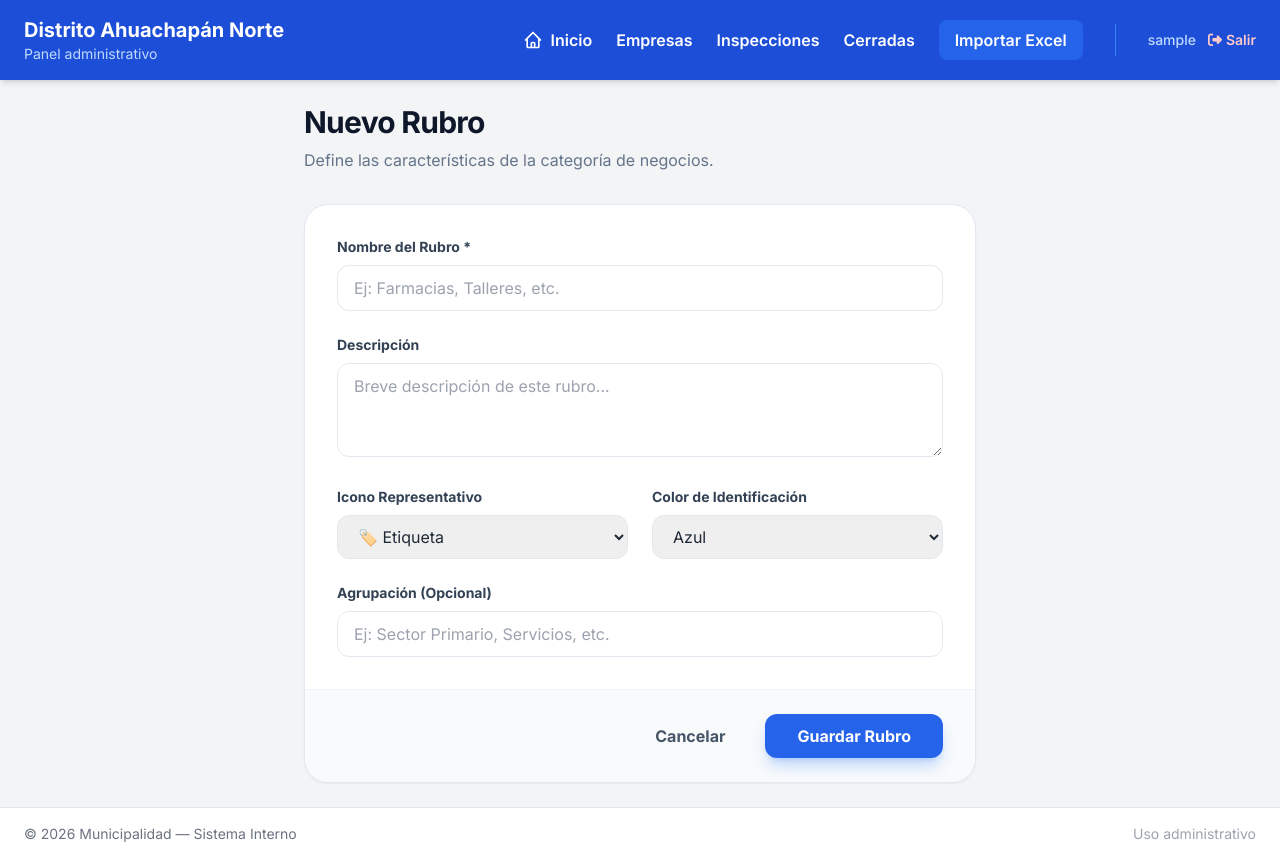
After one commit to Hector07911/Distrito-Ahuachapan-Norte-, a Flask app: page /rubro/nuevo in a window 1280 px wide. The commit adds this page. Run offline with Flask 3, Linux system fonts and the light colour scheme; the visitor is signed in with stand-in values (Sample User, id 1); some libraries are stand-ins or nearby versions.

Commit message:
Implementacion de categorias de rubros

```diff
--- a/app/routes.py
+++ b/app/routes.py
@@ -1,6 +1,6 @@
 from flask import Blueprint, render_template, request, redirect, url_for, session, flash, jsonify
 import os
-from app.models import Empresa, Contacto, Inspeccion, EmpresaCerrada, HistorialPago, Role, Usuario
+from app.models import Empresa, Contacto, Inspeccion, EmpresaCerrada, HistorialPago, Role, Usuario, Rubro
 from app import db
 from sqlalchemy import func
 from datetime import datetime
@@ -104,26 +104,27 @@ def index():
         total_inspecciones = db.session.query(Inspeccion).count()
         total_cerradas = db.session.query(EmpresaCerrada).count()
 
-        # 2. Categorización Dinámica con ILIKE (Solo para negocios ACTIVOS)
-        cat_tiendas = db.session.query(Empresa).filter(
-            Empresa.estado_actual != 'CERRADO',
-            ((Empresa.nombre_negocio.ilike('%TIENDA%')) |
-             (Empresa.nombre_negocio.ilike('%ABARROTES%')) |
-             (Empresa.nombre_negocio.ilike('%DESPENSA%')) |
-             (Empresa.nombre_negocio.ilike('%SUPER%')) |
-             (Empresa.nombre_negocio.ilike('%BAZAR%')))
-        ).count()
+        # 2. Categorización Dinámica por Rubros (Solo para negocios ACTIVOS)
+        rubros_stats = []
+        all_rubros = Rubro.query.order_by(Rubro.nombre).all()
 
-        cat_restaurantes = db.session.query(Empresa).filter(
-            Empresa.estado_actual != 'CERRADO',
-            ((Empresa.nombre_negocio.ilike('%RESTAURANTE%')) |
-             (Empresa.nombre_negocio.ilike('%COMEDOR%')) |
-             (Empresa.nombre_negocio.ilike('%PUPUSERIA%')) |
-             (Empresa.nombre_negocio.ilike('%CAFETERIA%')) |
-             (Empresa.nombre_negocio.ilike('%CAFE%')))
-        ).count()
+        for r in all_rubros:
+            count = db.session.query(Empresa).filter(
+                Empresa.estado_actual == 'ACTIVO',
+                Empresa.rubro_id == r.id
+            ).count()
+            rubros_stats.append({
+                'id': r.id,
+                'nombre': r.nombre,
+                'icono': r.icono,
+                'color': r.color,
+                'count': count,
+                'categoria': r.categoria
+            })
 
-        cat_otros = max(0, total_activas - (cat_tiendas + cat_restaurantes))
+        # Conteos de empresas activas sin rubro asignado
+        total_con_rubro = sum(s['count'] for s in rubros_stats)
+        cat_otros = max(0, total_activas - total_con_rubro)
 
         # 3. Proyección (Scalar para evitar errores si no hay datos)
         proyeccion_2026 = db.session.query(func.sum(HistorialPago.monto_mensual))\
@@ -136,8 +137,7 @@ def index():
             total_tramites=total_tramites,
             total_inspecciones=total_inspecciones,
             total_cerradas=total_cerradas,
-            cat_tiendas=cat_tiendas,
-            cat_restaurantes=cat_restaurantes,
+            rubros_stats=rubros_stats,
             cat_otros=cat_otros,
             proyeccion_2026=proyeccion_2026
         )
@@ -146,7 +146,17 @@ def index():
         db.session.rollback() # Limpia la tubería si hubo Broken Pipe
         print(f"Error crítico en Dashboard: {e}")
         # Retornamos valores seguros para que el usuario no vea una página de error
-        return render_template('index.html', total=0, cerradas=0, cat_tiendas=0, cat_restaurantes=0, cat_otros=0)
+        return render_template(
+            'index.html',
+            total_padron=0,
+            total_activas=0,
+            total_tramites=0,
+            total_inspecciones=0,
+            total_cerradas=0,
+            rubros_stats=[],
+            cat_otros=0,
+            proyeccion_2026=0
+        )
 
 @main.route("/empresas")
 @login_required
@@ -158,28 +168,37 @@ def empresas():
         query = db.session.query(Empresa)
 
         # 2. Aplicar filtros de categoría
-        # NOTA: Ahora solo mostramos ACTIVAS por defecto o por categoría
-        if filtro == 'tienda':
+        if filtro.isdigit():
+            # Filtro por Rubro ID
+            query = query.filter(Empresa.rubro_id == int(filtro), Empresa.estado_actual == 'ACTIVO')
+            rubro_obj = Rubro.query.get(int(filtro))
+            titulo = f"Rubro: {rubro_obj.nombre}" if rubro_obj else "Rubro no encontrado"
+        elif filtro == 'tienda':
             query = query.filter(
                 (Empresa.nombre_negocio.ilike('%TIENDA%')) |
                 (Empresa.nombre_negocio.ilike('%ABARROTES%'))
             ).filter(Empresa.estado_actual == 'ACTIVO')
+            titulo = "Listado de Tiendas"
         elif filtro == 'restaurante':
             query = query.filter(
                 (Empresa.nombre_negocio.ilike('%RESTAURANTE%')) |
                 (Empresa.nombre_negocio.ilike('%COMEDOR%'))
             ).filter(Empresa.estado_actual == 'ACTIVO')
+            titulo = "Listado de Restaurantes"
         elif filtro == 'otro':
             query = query.filter(
+                Empresa.rubro_id == None,
                 ~Empresa.nombre_negocio.ilike('%TIENDA%'),
                 ~Empresa.nombre_negocio.ilike('%ABARROTES%'),
                 ~Empresa.nombre_negocio.ilike('%RESTAURANTE%'),
                 ~Empresa.nombre_negocio.ilike('%COMEDOR%'),
                 Empresa.estado_actual == 'ACTIVO'
             )
+            titulo = "Otros Negocios"
         else:
             # Por defecto: Solo activas
             query = query.filter(Empresa.estado_actual == 'ACTIVO')
+            titulo = "Listado de Activas"
 
         # 3. Ejecutar la consulta con ordenamiento y CARGA ANTICIPADA (Eager Loading)
         # Esto evita el error de TIMEOUT en Render al traer contactos en una sola consulta
@@ -189,7 +208,7 @@ def empresas():
         return render_template(
             "empresas.html",
             empresas=empresas_list,
-            titulo="Listado de Activas",
+            titulo=titulo,
             subtitulo="Negocios vigentes en el municipio",
             filtro_predeterminado=filtro
         )
@@ -235,7 +254,8 @@ def nueva_empresa():
                 nit=request.form.get('nit'),
                 nrc=request.form.get('nrc'),
                 estado_actual=estado_input,
-                notas=request.form.get('notas')
+                notas=request.form.get('notas'),
+                rubro_id=request.form.get('rubro_id') if request.form.get('rubro_id') else None
             )
 
             fecha_str = request.form.get('fecha_registro')
@@ -291,7 +311,8 @@ def nueva_empresa():
             print(f"Error al crear empresa: {e}")
             flash(f'❌ Error al guardar: {str(e)}. Verifique los datos e intente nuevamente.', 'error')
 
-    return render_template('empresas_form.html', empresa=None, action='crear')
+    rubros_list = Rubro.query.order_by(Rubro.nombre).all()
+    return render_template('empresas_form.html', empresa=None, action='crear', rubros_list=rubros_list)
 
 @main.route('/empresas/editar/<int:id>', methods=['GET', 'POST'])
 @login_required
@@ -323,6 +344,7 @@ def editar_empresa(id):
             empresa.nit = request.form.get('nit') or empresa.nit
             empresa.nrc = request.form.get('nrc') or empresa.nrc
             empresa.notas = request.form.get('notas') or empresa.notas
+            empresa.rubro_id = request.form.get('rubro_id') if request.form.get('rubro_id') else None
 
             fecha_str = request.form.get('fecha_registro')
             if fecha_str:
@@ -417,7 +439,8 @@ def editar_empresa(id):
             print(f"Error editando empresa {id}: {e}")
             flash(f'❌ Error al actualizar: {str(e)}', 'error')
 
-    return render_template('empresas_form.html', empresa=empresa, action='editar')
+    rubros_list = Rubro.query.order_by(Rubro.nombre).all()
+    return render_template('empresas_form.html', empresa=empresa, action='editar', rubros_list=rubros_list)
 # --- IMPORTACIÓN MASIVA ---
 
 @main.route("/importar", methods=["GET", "POST"])
@@ -601,3 +624,107 @@ def detalle_empresa(id):
         print(f"Error al cargar detalle de empresa {id}: {e}")
         flash("Error de conexión al cargar el expediente", "error")
         return redirect(url_for('main.empresas'))
+
+# --- RUTAS DE RÚBRICAS ---
+
+@main.route('/rubros')
+@login_required
+def rubros():
+    rubros = Rubro.query.order_by(Rubro.nombre).all()
+    return render_template('rubros.html', rubros=rubros)
+
+@main.route('/rubro/nuevo', methods=['GET', 'POST'])
+@login_required
+def nuevo_rubro():
+    if request.method == 'POST':
+        nombre = request.form.get('nombre', '').strip()
+        descripcion = request.form.get('descripcion', '').strip()
+        icono = request.form.get('icono', 'tag').strip()
+        color = request.form.get('color', 'blue').strip()
+        categoria = request.form.get('categoria', '').strip()
+
+        if not nombre:
+            flash('El nombre del rubro es obligatorio', 'error')
+            return render_template('rubro_form.html')
+
+        # Verificar que no exista
+        existe = Rubro.query.filter_by(nombre=nombre).first()
+        if existe:
+            flash('Ya existe un rubro con ese nombre', 'error')
+            return render_template('rubro_form.html')
+
+        try:
+            rubro = Rubro(
+                nombre=nombre,
+                descripcion=descripcion,
+                icono=icono,
+                color=color,
+                categoria=categoria
+            )
+            db.session.add(rubro)
+            db.session.commit()
+            flash('Rubro creado exitosamente', 'success')
+            return redirect(url_for('main.rubros'))
+        except Exception as e:
+            db.session.rollback()
+            flash(f'Error al crear rubro: {str(e)}', 'error')
+
+    return render_template('rubro_form.html')
+
+@main.route('/rubro/<int:id>/editar', methods=['GET', 'POST'])
+@login_required
+def editar_rubro(id):
+    rubro = Rubro.query.get_or_404(id)
+
+    if request.method == 'POST':
+        nombre = request.form.get('nombre', '').strip()
+        descripcion = request.form.get('descripcion', '').strip()
+        icono = request.form.get('icono', 'tag').strip()
+        color = request.form.get('color', 'blue').strip()
+        categoria = request.form.get('categoria', '').strip()
+
+        if not nombre:
+            flash('El nombre del rubro es obligatorio', 'error')
+            return render_template('rubro_form.html', rubro=rubro)
+
+        # Verificar que no exista otro con el mismo nombre
+        existe = Rubro.query.filter(Rubro.nombre == nombre, Rubro.id != id).first()
+        if existe:
+            flash('Ya existe otro rubro con ese nombre', 'error')
+            return render_template('rubro_form.html', rubro=rubro)
+
+        try:
+            rubro.nombre = nombre
+            rubro.descripcion = descripcion
+            rubro.icono = icono
+            rubro.color = color
+            rubro.categoria = categoria
+            db.session.commit()
+            flash('Rubro actualizado exitosamente', 'success')
+            return redirect(url_for('main.rubros'))
+        except Exception as e:
+            db.session.rollback()
+            flash(f'Error al actualizar rubro: {str(e)}', 'error')
+
+    return render_template('rubro_form.html', rubro=rubro)
+
+@main.route('/rubro/<int:id>/eliminar', methods=['POST'])
+@login_required
+def eliminar_rubro(id):
+    rubro = Rubro.query.get_or_404(id)
+
+    # Verificar que no tenga empresas asociadas
+    empresas_count = Empresa.query.filter_by(rubro_id=id).count()
+    if empresas_count > 0:
+        flash(f'No se puede eliminar el rubro porque tiene {empresas_count} empresas asociadas', 'error')
+        return redirect(url_for('main.rubros'))
+
+    try:
+        db.session.delete(rubro)
+        db.session.commit()
+        flash('Rubro eliminado exitosamente', 'success')
+    except Exception as e:
+        db.session.rollback()
+        flash(f'Error al eliminar rubro: {str(e)}', 'error')
+
+    return redirect(url_for('main.rubros'))
--- a/app/templates/base.html
+++ b/app/templates/base.html
@@ -38,12 +38,9 @@
 
                 <!-- Logo / Título -->
                 <div class="flex items-center gap-4">
-                    <div class="w-12 h-12 bg-white rounded-lg flex items-center justify-center shadow">
-                        <span class="text-2xl">🏛️</span>
-                    </div>
                     <div>
                         <h1 class="text-white font-bold text-xl">
-                            Distrito Ahuachapán Norte - Sistema de Empresas Municipales
+                            Distrito Ahuachapán Norte
                         </h1>
                         <p class="text-blue-200 text-sm">
                             Panel administrativo
--- /dev/null
+++ b/app/templates/rubro_form.html
@@ -0,0 +1,89 @@
+{% extends "base.html" %}
+
+{% block content %}
+<div class="max-w-2xl mx-auto">
+    <div class="mb-8">
+        <h3 class="text-3xl font-bold text-slate-900 tracking-tight">
+            {% if rubro %}Editar Rubro{% else %}Nuevo Rubro{% endif %}
+        </h3>
+        <p class="text-slate-500 mt-2">Define las características de la categoría de negocios.</p>
+    </div>
+
+    <form method="POST" class="bg-white rounded-3xl border border-slate-200 shadow-sm overflow-hidden">
+        <div class="p-8 space-y-6">
+            <div>
+                <label for="nombre" class="block text-sm font-bold text-slate-700 mb-2">Nombre del Rubro *</label>
+                <input type="text" name="nombre" id="nombre" value="{{ rubro.nombre if rubro else '' }}" required
+                    placeholder="Ej: Farmacias, Talleres, etc."
+                    class="w-full px-4 py-2.5 rounded-xl border border-slate-200 focus:border-blue-500 focus:ring-4 focus:ring-blue-500/10 transition-all outline-none">
+            </div>
+
+            <div>
+                <label for="descripcion" class="block text-sm font-bold text-slate-700 mb-2">Descripción</label>
+                <textarea name="descripcion" id="descripcion" rows="3" placeholder="Breve descripción de este rubro..."
+                    class="w-full px-4 py-2.5 rounded-xl border border-slate-200 focus:border-blue-500 focus:ring-4 focus:ring-blue-500/10 transition-all outline-none">{{ rubro.descripcion if rubro else '' }}</textarea>
+            </div>
+
+            <div class="grid grid-cols-1 md:grid-cols-2 gap-6">
+                <div>
+                    <label for="icono" class="block text-sm font-bold text-slate-700 mb-2">Icono Representativo</label>
+                    <select name="icono" id="icono"
+                        class="w-full px-4 py-2.5 rounded-xl border border-slate-200 outline-none focus:border-blue-500">
+                        <option value="tag" {% if rubro and rubro.icono=='tag' %}selected{% endif %}>🏷️ Etiqueta
+                        </option>
+                        <option value="shopping" {% if rubro and rubro.icono=='shopping' %}selected{% endif %}>🛒
+                            Comercio</option>
+                        <option value="food" {% if rubro and rubro.icono=='food' %}selected{% endif %}>🍽️ Alimentación
+                        </option>
+                        <option value="health" {% if rubro and rubro.icono=='health' %}selected{% endif %}>🏥 Salud
+                        </option>
+                        <option value="tool" {% if rubro and rubro.icono=='tool' %}selected{% endif %}>🛠️
+                            Servicios/Talleres</option>
+                        <option value="car" {% if rubro and rubro.icono=='car' %}selected{% endif %}>🚗 Automotriz
+                        </option>
+                        <option value="clothes" {% if rubro and rubro.icono=='clothes' %}selected{% endif %}>👕
+                            Ropa/Moda</option>
+                        <option value="home" {% if rubro and rubro.icono=='home' %}selected{% endif %}>🏠
+                            Ferreterías/Hogar</option>
+                    </select>
+                </div>
+
+                <div>
+                    <label for="color" class="block text-sm font-bold text-slate-700 mb-2">Color de
+                        Identificación</label>
+                    <select name="color" id="color"
+                        class="w-full px-4 py-2.5 rounded-xl border border-slate-200 outline-none focus:border-blue-500">
+                        <option value="blue" {% if rubro and rubro.color=='blue' %}selected{% endif %}>Azul</option>
+                        <option value="purple" {% if rubro and rubro.color=='purple' %}selected{% endif %}>Púrpura
+                        </option>
+                        <option value="orange" {% if rubro and rubro.color=='orange' %}selected{% endif %}>Naranja
+                        </option>
+                        <option value="green" {% if rubro and rubro.color=='green' %}selected{% endif %}>Verde</option>
+                        <option value="rose" {% if rubro and rubro.color=='rose' %}selected{% endif %}>Rosa</option>
+                        <option value="indigo" {% if rubro and rubro.color=='indigo' %}selected{% endif %}>Índigo
+                        </option>
+                    </select>
+                </div>
+            </div>
+
+            <div>
+                <label for="categoria" class="block text-sm font-bold text-slate-700 mb-2">Agrupación (Opcional)</label>
+                <input type="text" name="categoria" id="categoria" value="{{ rubro.categoria if rubro else '' }}"
+                    placeholder="Ej: Sector Primario, Servicios, etc."
+                    class="w-full px-4 py-2.5 rounded-xl border border-slate-200 focus:border-blue-500 focus:ring-4 focus:ring-blue-500/10 transition-all outline-none">
+            </div>
+        </div>
+
+        <div class="px-8 py-6 bg-slate-50 border-t border-slate-100 flex justify-end gap-4">
+            <a href="{{ url_for('main.rubros') }}"
+                class="px-6 py-2.5 rounded-xl font-bold text-slate-600 hover:bg-slate-200 transition-all">
+                Cancelar
+            </a>
+            <button type="submit"
+                class="px-8 py-2.5 bg-blue-600 hover:bg-blue-700 text-white font-bold rounded-xl shadow-lg shadow-blue-500/30 transition-all">
+                Guardar Rubro
+            </button>
+        </div>
+    </form>
+</div>
+{% endblock %}
--- a/config.py
+++ b/config.py
@@ -27,7 +27,7 @@ class Config:
         PASS = os.getenv('MYSQL_PASSWORD', '')
         HOST = os.getenv('MYSQL_HOST', 'localhost')
         PORT = os.getenv('MYSQL_PORT', '3306')
-        DB   = os.getenv('MYSQL_DB', 'sistema_municipal')
+        DB   = os.getenv('MYSQL_DB', 'sistema_empresas')
         XAMPP_SOCKET = '/opt/lampp/var/mysql/mysql.sock'
 
         if os.path.exists(XAMPP_SOCKET):
```
Also changed, not shown: app/models.py (+13 -0 lines), app/templates/empresa_detalle.html (+12 -4 lines), app/templates/empresas.html (+7 -1 lines), app/templates/empresas_form.html (+18 -1 lines), app/templates/index.html (+36 -35 lines), app/templates/rubros.html (added, +78 -0 lines), apply_rubros_migration.py (added, +110 -0 lines), migration_rubros.sql (added, +29 -0 lines).
